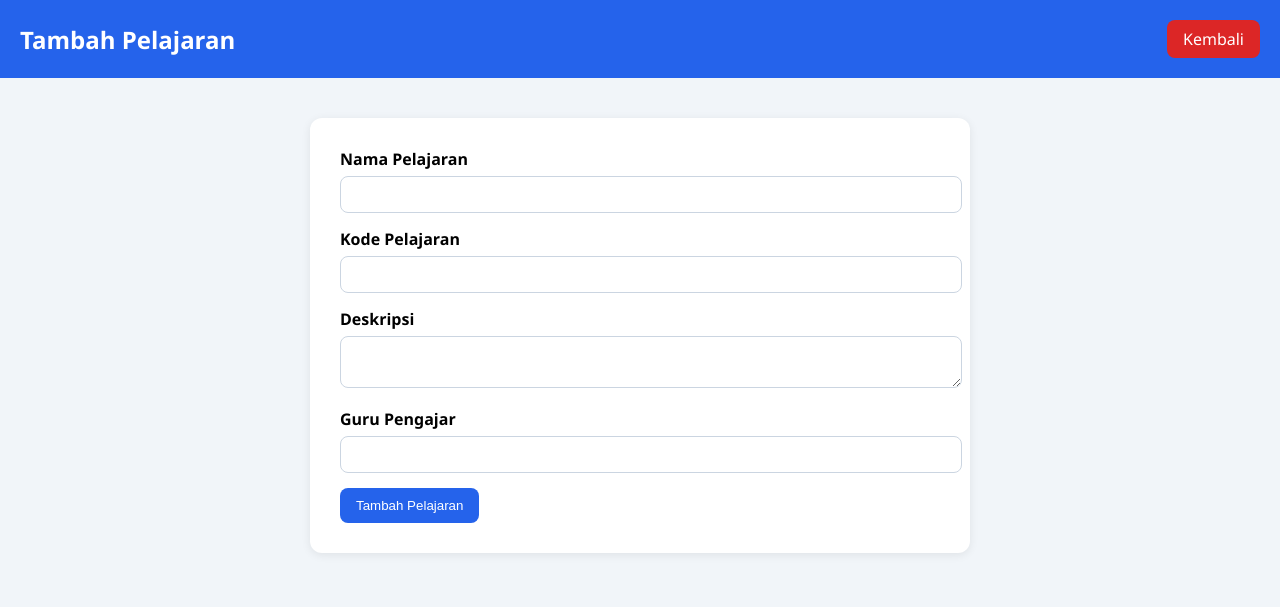
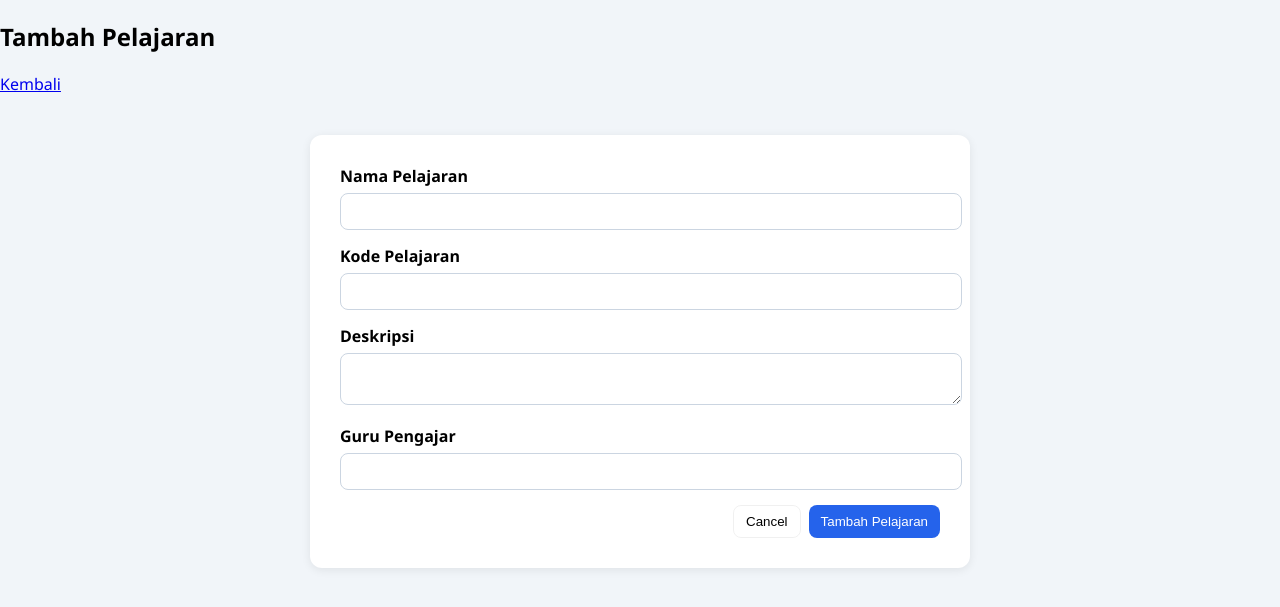
Before and after one commit to verrelauliar/OnlineWebBasedTest, a PHP site: page /Admin/AdminManage/subjectForm.php in a window 1280 px wide. Shown: the top 607 px of the page. Run offline with PHP 8.4, Linux system fonts and the light colour scheme.

Commit message:
Add modal support and improve subject form UI
Added support for rendering the subject form as a modal fragment with scoped styles for better integration in modal dialogs. Updated redirect URLs to use 'manage_subjects.php' for consistency, improved form button layout, and refactored styles for both modal and full-page views.

```diff
--- a/Admin/AdminManage/subjectForm.php
+++ b/Admin/AdminManage/subjectForm.php
@@ -1,9 +1,12 @@
 <?php
 session_start();
-include '../../Config/db.php';
+include __DIR__ . '/../../Config/db.php';
 
 $editMode = false;
 $subject = ['subject_name'=>'','subject_code'=>'','description'=>'','teacher_name'=>''];
+
+// detect modal usage
+$isModal = isset($_GET['modal']) && $_GET['modal'] == '1';
 
 if (isset($_GET['edit'])) {
     $editMode = true;
@@ -30,77 +33,99 @@ if ($_SERVER['REQUEST_METHOD'] === 'POST') {
     }
 
     mysqli_query($conn, $sql);
-    header("Location: manageSubjects.php");
+    header("Location: manage_subjects.php");
     exit();
 }
+
+// If modal requested, return only the form fragment (scoped styles) and exit
+if($isModal){
+    ?>
+    <style>
+        /* Scoped modal form (iOS-like clean) */
+        .modal-form{font-family:"Segoe UI",-apple-system,system-ui,Roboto,Helvetica,Arial;margin:0}
+        .modal-card{width:100%;box-sizing: border-box;background:#fff;border-radius:14px;padding:18px 18px 16px;box-shadow:0 8px 30px rgba(2,6,23,0.08);}
+        .modal-card h2{margin:0 0 12px 0;font-size:1.1rem;color:#0b2545}
+        .form-row{display:flex;flex-direction:column;margin-bottom:12px}
+        label{font-weight:600;margin-bottom:8px;color:#0f172a;font-size:0.95rem}
+        input,textarea,select{width:100%;padding:10px;border-radius:10px;border:1px solid #e6eef8;background:#fbfdff;font-size:0.95rem}
+        textarea{min-height:100px}
+        .row{display:flex;gap:10px}
+        .row .col{flex:1}
+        .actions{display:flex;justify-content:flex-end;gap:8px;margin-top:8px}
+        .btn{padding:8px 12px;border-radius:10px;border:none;cursor:pointer}
+        .btn.primary{background:#007aff;color:#fff}
+        .btn.ghost{background:transparent;border:1px solid rgba(0,0,0,0.06);color:#0b2545}
+        @media (max-width:520px){ .row{flex-direction:column} }
+    </style>
+
+    <div class="modal-form">
+        <div class="modal-card">
+            <h2><?= $editMode ? "Edit Subject" : "Add Subject"; ?></h2>
+            <form method="POST">
+                <?php if ($editMode): ?>
+                    <input type="hidden" name="id" value="<?= $subject['id']; ?>">
+                <?php endif; ?>
+
+                <div class="form-row">
+                    <label for="subject_name">Subject Name</label>
+                    <input id="subject_name" name="subject_name" type="text" required value="<?= htmlspecialchars($subject['subject_name']); ?>">
+                </div>
+
+                <div class="row">
+                    <div class="col">
+                        <div class="form-row">
+                            <label for="subject_code">Code</label>
+                            <input id="subject_code" name="subject_code" type="text" required value="<?= htmlspecialchars($subject['subject_code']); ?>">
+                        </div>
+                    </div>
+                    <div class="col">
+                        <div class="form-row">
+                            <label for="teacher_name">Teacher</label>
+                            <input id="teacher_name" name="teacher_name" type="text" value="<?= htmlspecialchars($subject['teacher_name']); ?>">
+                        </div>
+                    </div>
+                </div>
+
+                <div class="form-row">
+                    <label for="description">Description</label>
+                    <textarea id="description" name="description"><?= htmlspecialchars($subject['description']); ?></textarea>
+                </div>
+
+                <div class="actions">
+                    <button type="button" class="btn ghost modal-cancel">Cancel</button>
+                    <button type="submit" class="btn primary"><?= $editMode ? "Save" : "Add"; ?></button>
+                </div>
+            </form>
+        </div>
+    </div>
+    <?php
+    exit();
+}
+
+// Full page fallback (if opened directly)
 ?>
-
 <!DOCTYPE html>
 <html lang="id">
 <head>
 <meta charset="UTF-8">
 <title><?= $editMode ? "Edit" : "Tambah"; ?> Pelajaran</title>
 <style>
-body {
-    font-family: "Segoe UI", sans-serif;
-    background: #f1f5f9;
-    margin: 0;
-}
-header {
-    background: #2563eb;
-    color: white;
-    padding: 20px;
-    display: flex;
-    justify-content: space-between;
-    align-items: center;
-}
-header h2 { margin: 0; }
-header a {
-    background: #dc2626;
-    color: white;
-    padding: 8px 16px;
-    border-radius: 8px;
-    text-decoration: none;
-}
-.container {
-    max-width: 600px;
-    margin: 40px auto;
-    background: white;
-    border-radius: 12px;
-    padding: 30px;
-    box-shadow: 0 2px 10px rgba(0,0,0,0.08);
-}
-label {
-    display: block;
-    margin-bottom: 6px;
-    font-weight: 600;
-}
-input, textarea {
-    width: 100%;
-    padding: 10px;
-    border-radius: 8px;
-    border: 1px solid #cbd5e1;
-    margin-bottom: 15px;
-}
-button {
-    background: #2563eb;
-    color: white;
-    padding: 10px 16px;
-    border: none;
-    border-radius: 8px;
-    cursor: pointer;
-    font-weight: 500;
-}
-button:hover {
-    background: #1d4ed8;
-}
+/* keep original page styles for full page */
+body {font-family: "Segoe UI", sans-serif;background:#f1f5f9;margin:0}
+.container{max-width:600px;margin:40px auto;background:#fff;border-radius:12px;padding:30px;box-shadow:0 2px 10px rgba(0,0,0,0.08)}
+label{display:block;margin-bottom:6px;font-weight:600}
+input,textarea{width:100%;padding:10px;border-radius:8px;border:1px solid #cbd5e1;margin-bottom:15px}
+.actions{display:flex;justify-content:flex-end;gap:8px}
+.btn{padding:8px 12px;border-radius:8px;border:none;cursor:pointer}
+.primary{background:#2563eb;color:#fff}
+.ghost{background:transparent;border:1px solid rgba(0,0,0,0.06)}
 </style>
 </head>
 <body>
 
 <header>
     <h2><?= $editMode ? "Edit Pelajaran" : "Tambah Pelajaran"; ?></h2>
-    <a href="manageSubjects.php">Kembali</a>
+    <a href="manage_subjects.php">Kembali</a>
 </header>
 
 <div class="container">
@@ -121,7 +146,10 @@ button:hover {
     <label>Guru Pengajar</label>
     <input type="text" name="teacher_name" value="<?= htmlspecialchars($subject['teacher_name']); ?>">
 
-    <button type="submit"><?= $editMode ? "Simpan Perubahan" : "Tambah Pelajaran"; ?></button>
+    <div class="actions">
+        <button type="button" class="btn ghost" onclick="window.location.href='manage_subjects.php'">Cancel</button>
+        <button type="submit" class="btn primary"><?= $editMode ? "Simpan Perubahan" : "Tambah Pelajaran"; ?></button>
+    </div>
 </form>
 </div>
 
```
